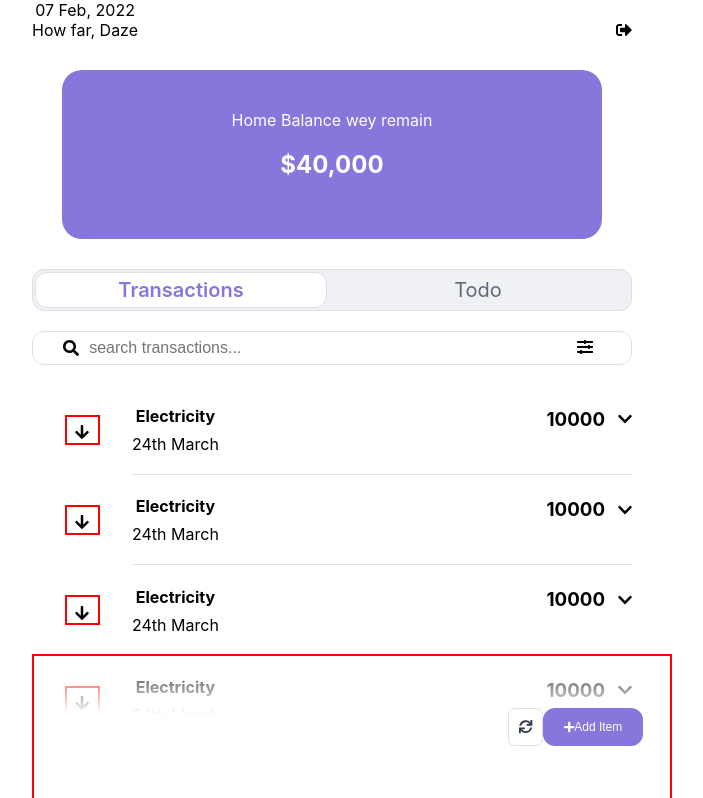
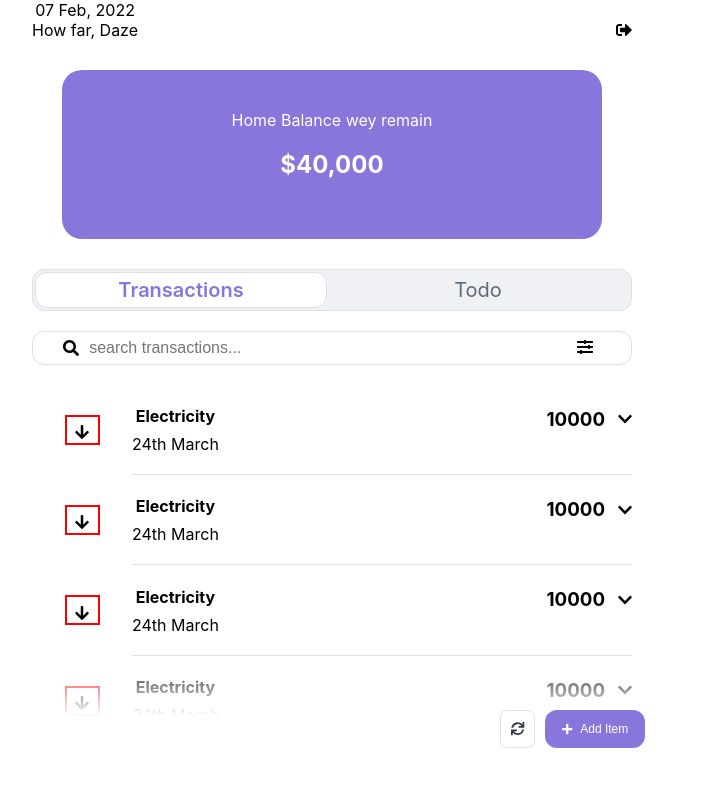
Before and after one commit to thisisobate/track-every-expense, a React (Create React App) app: page / in a window 1280 px wide. Shown: the top 798 px of the page, without its empty margins (308-1011 px from the left). Built offline with nearby package versions, Linux system fonts and the light colour scheme; the HTML template or start-up script is replaced by a standard one.

Commit message:
fix footer to have space between

```diff
--- a/src/pages/Dashboard.tsx
+++ b/src/pages/Dashboard.tsx
@@ -154,7 +154,10 @@ export const DashboardPage = () => {
             <FontAwesomeIcon icon={faSync} className="button-icon" />
           </button>
           <button className="button button-md" type="submit">
-            <FontAwesomeIcon icon={faPlus} className="button-icon" />
+            <FontAwesomeIcon
+              icon={faPlus}
+              className="button-icon button-icon-left"
+            />
             Add Item
           </button>
         </div>
--- a/src/styles/dashboard.css
+++ b/src/styles/dashboard.css
@@ -41,7 +41,11 @@ button {
 .button-md {
   width: 100px;
   font-size: 12px;
-  padding: 12px 6px;
+  padding: 12px 4px;
+}
+
+.button-icon-left {
+  margin-right: 8px;
 }
 
 .button-sm {
@@ -56,7 +60,6 @@ button {
 }
 
 .footer-wrapper {
-  border: 2px solid red;
   position: fixed;
   display: flex;
   bottom: 0;
@@ -70,3 +73,7 @@ button {
     rgba(255, 255, 255, 0) 104.13%
   );
 }
+
+.footer-wrapper > button:first-child {
+  margin-right: 10px;
+}
```
